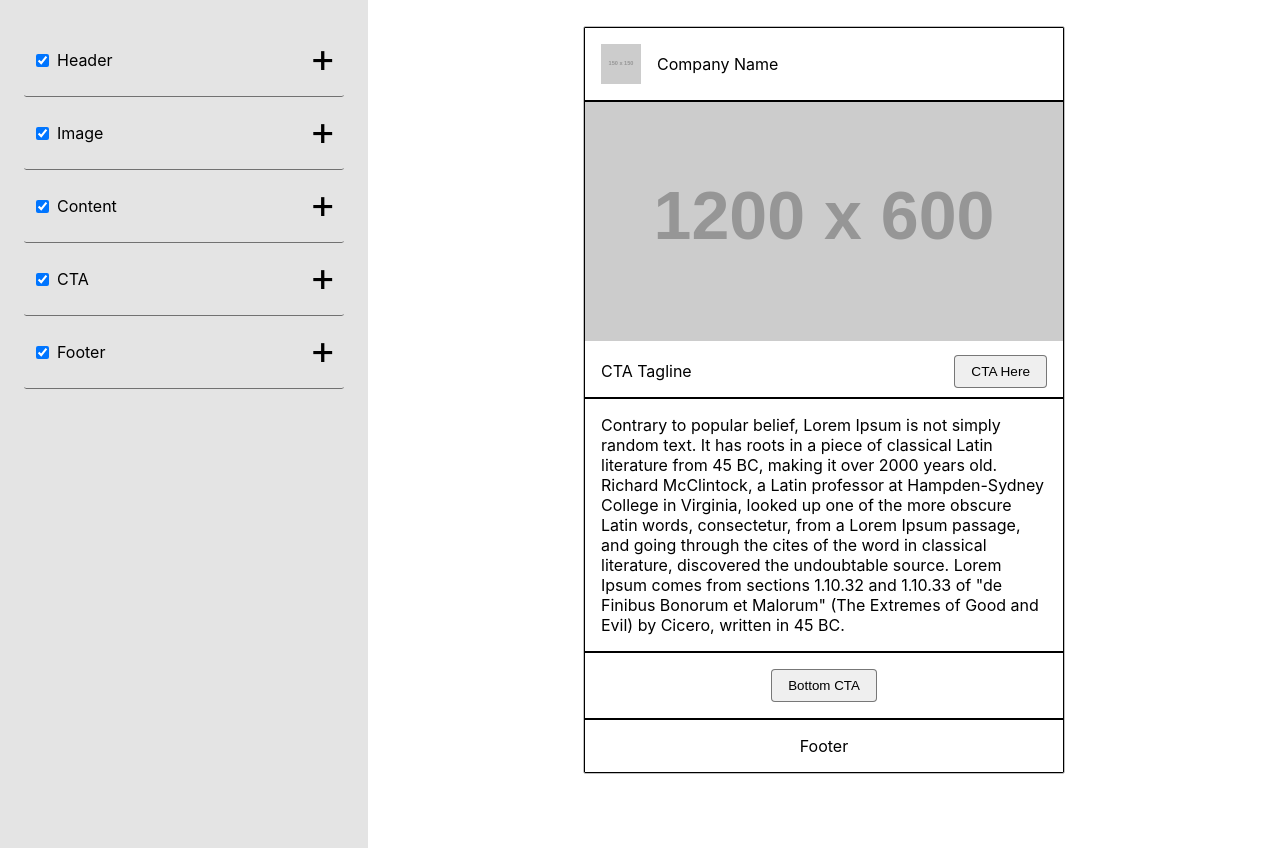
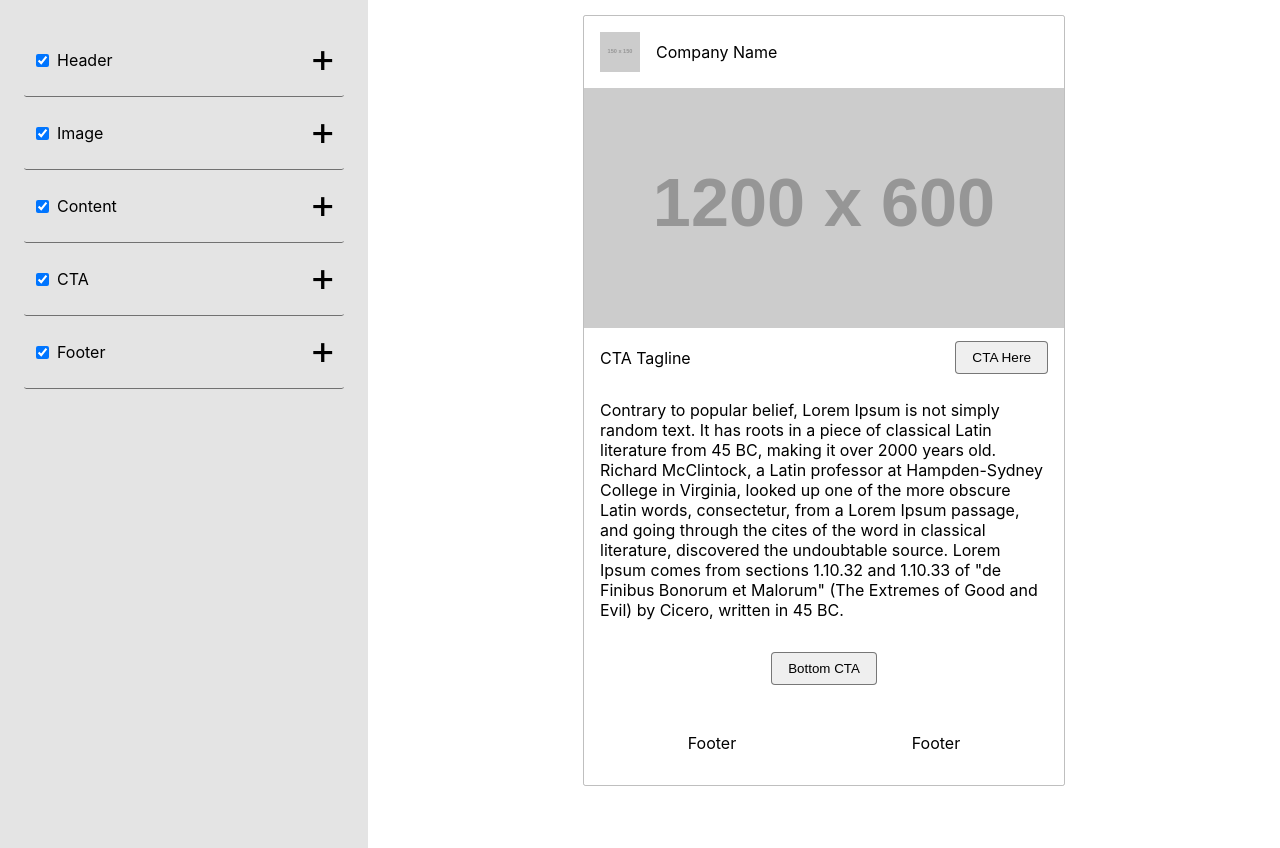
Before and after one commit to ryanbahan/easy-email-2020, a React (Create React App) app: page / in a window 1280 px wide. Built offline with nearby package versions, Linux system fonts and the light colour scheme.

Commit message:
Add files

```diff
--- a/src/App/App.js
+++ b/src/App/App.js
@@ -38,8 +38,8 @@ function App() {
             {
               title: "Footer",
               formItems: [
-                {title: "Company Name", component: "TextField", store: "footerAddress"},
-                {title: "Address", component: "TextField", store: "footerAddress"},
+                {title: "Company Name", component: "TextField", store: "footerName"},
+                {title: "Company Address", component: "TextField", store: "footerAddress"},
               ],
             }
           ]}
--- a/src/Context.js
+++ b/src/Context.js
@@ -17,7 +17,8 @@ export class MyProvider extends React.Component {
     from sections 1.10.32 and 1.10.33 of "de Finibus Bonorum et Malorum" (The Extremes of Good and Evil)
     by Cicero, written in 45 BC.`,
     cta: 'Bottom CTA',
-    footer: 'Footer',
+    footerAddress: 'Footer',
+    footerName: 'Footer',
   }
 
   updateItem = (category, content) => {
--- a/src/EmailComponents/EmailCTA/EmailCTA.css
+++ b/src/EmailComponents/EmailCTA/EmailCTA.css
@@ -1,5 +1,4 @@
 .email-cta {
-  border: solid 1px black;
   display: flex;
   justify-content: center;
 }
--- a/src/EmailComponents/EmailContent/EmailContent.css
+++ b/src/EmailComponents/EmailContent/EmailContent.css
@@ -1,4 +1,3 @@
 .email-content {
-  border: solid 1px black;
   padding: 0 1rem;
 }
--- a/src/EmailComponents/EmailFooter/EmailFooter.css
+++ b/src/EmailComponents/EmailFooter/EmailFooter.css
@@ -1,7 +1,6 @@
 footer {
-  border: solid 1px black;
   display: flex;
-  justify-content: center;
+  justify-content: space-around;
   align-items: center;
   padding: 1rem;
 }
--- a/src/EmailComponents/EmailFooter/EmailFooter.js
+++ b/src/EmailComponents/EmailFooter/EmailFooter.js
@@ -6,7 +6,10 @@ export default function EmailFooter(props) {
   return (
     <MyContext.Consumer>
       {(context) => (
-        <footer>{context.state.footer}</footer>
+        <footer>
+          <p>{context.state.footerName}</p>
+          <p>{context.state.footerAddress}</p>
+        </footer>
       )}
     </MyContext.Consumer>
   )
--- a/src/EmailComponents/EmailHeader/EmailHeader.css
+++ b/src/EmailComponents/EmailHeader/EmailHeader.css
@@ -1,5 +1,4 @@
 header {
-  border: solid 1px black;
   display: flex;
   align-items: center;
 }
--- a/src/EmailComponents/EmailImage/EmailImage.css
+++ b/src/EmailComponents/EmailImage/EmailImage.css
@@ -1,5 +1,4 @@
 .email-image {
-  border: solid 1px black;
 }
 
 .email-image img {
```
